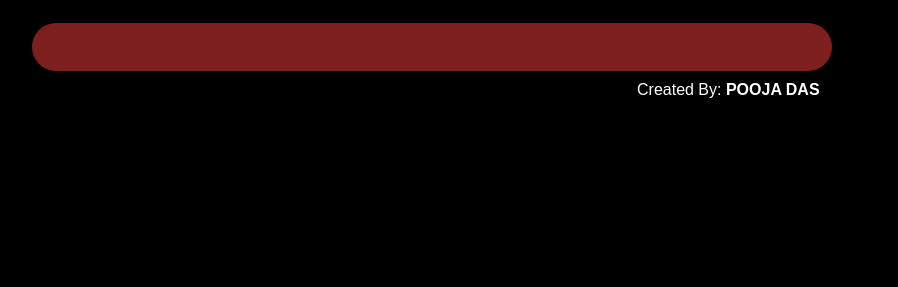
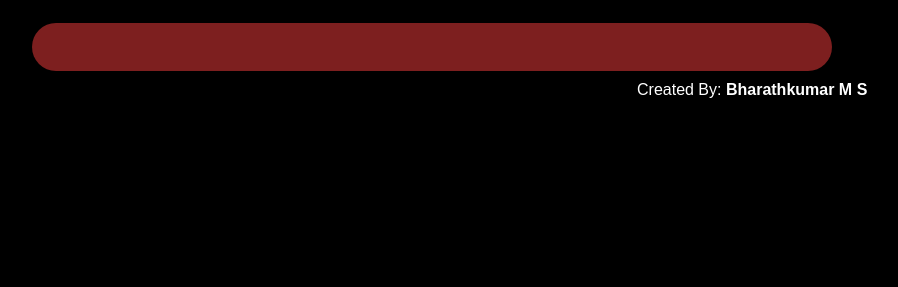
Before and after one commit to Bharathkumar-ms/Email_spam_classifier, a Flask app: page / in a window 1280 px wide. Shown: the part 513-800 px from the top of the page, without its empty margins (326-1224 px from the left). Run offline with Flask 2, Linux system fonts and the light colour scheme; parts of the project's set-up code (start-up, migrations or seed data) failed here and were passed over.

Commit message:
Update index.html

```diff
--- a/templates/index.html
+++ b/templates/index.html
@@ -36,7 +36,7 @@
   </div>
 </form>
 
-<h7>Created By: <b>POOJA DAS</b></h7>
+<h7>Created By: <b>Bharathkumar M S</b></h7>
 
 </body>
 </html>
```
